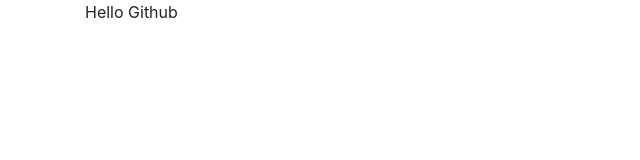
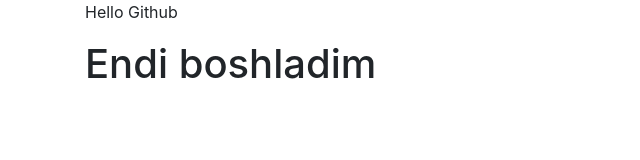
Before and after one commit to Parvoz1203/myFirstGitHubProject, a plain HTML site: page index.html in a window 1280 px wide. Shown: the whole page, without its empty margins (0-640 px from the left). Drawn offline with Linux system fonts and the light colour scheme.

Commit message:
Parvoz 1203

```diff
--- a/index.html
+++ b/index.html
@@ -11,6 +11,7 @@
     <div class="row">
         <div class="col-md-6">
             <p>Hello Github</p>
+            <h1>Endi boshladim</h1>
         </div>
     </div>
 </div>
```
